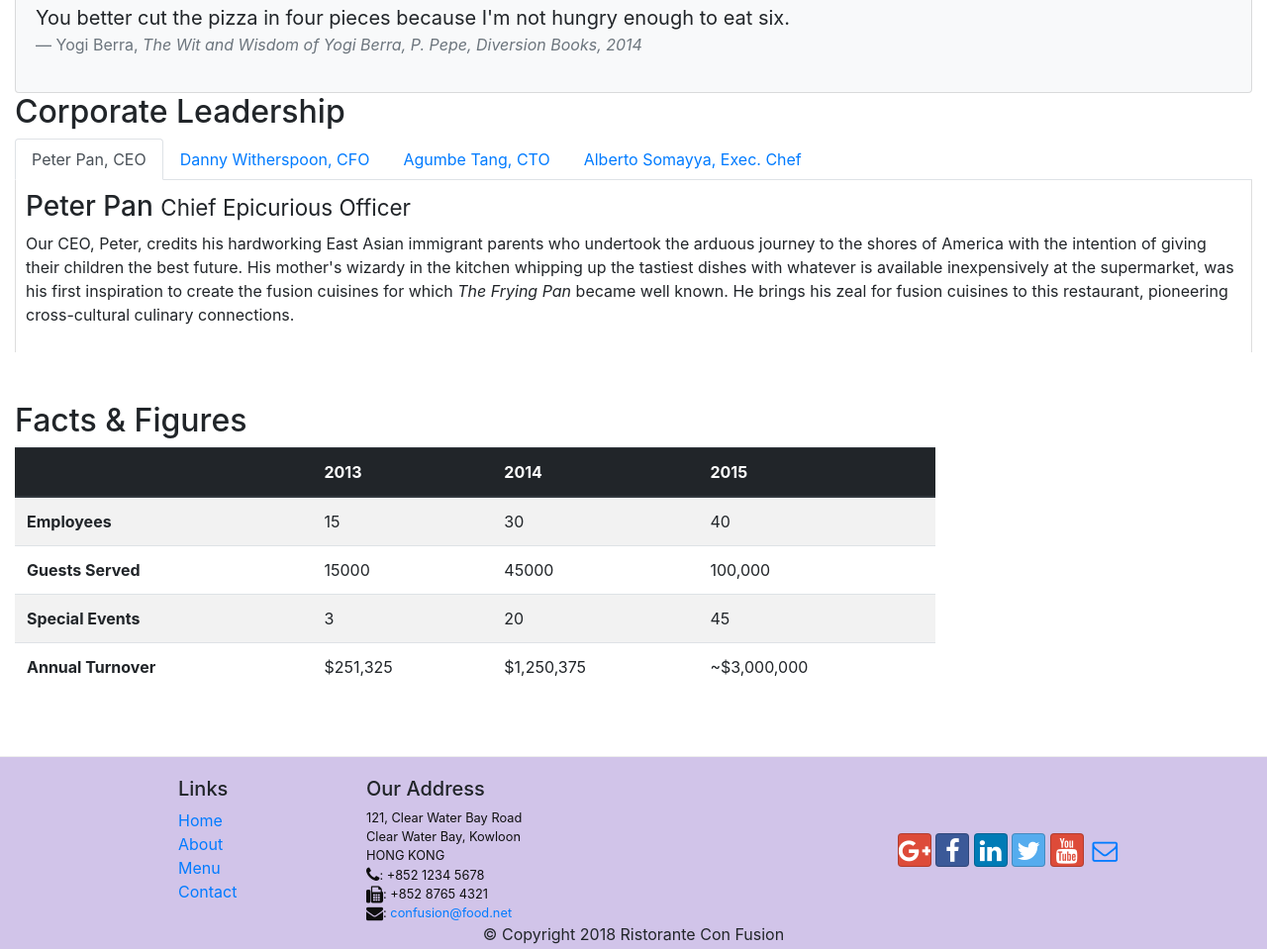
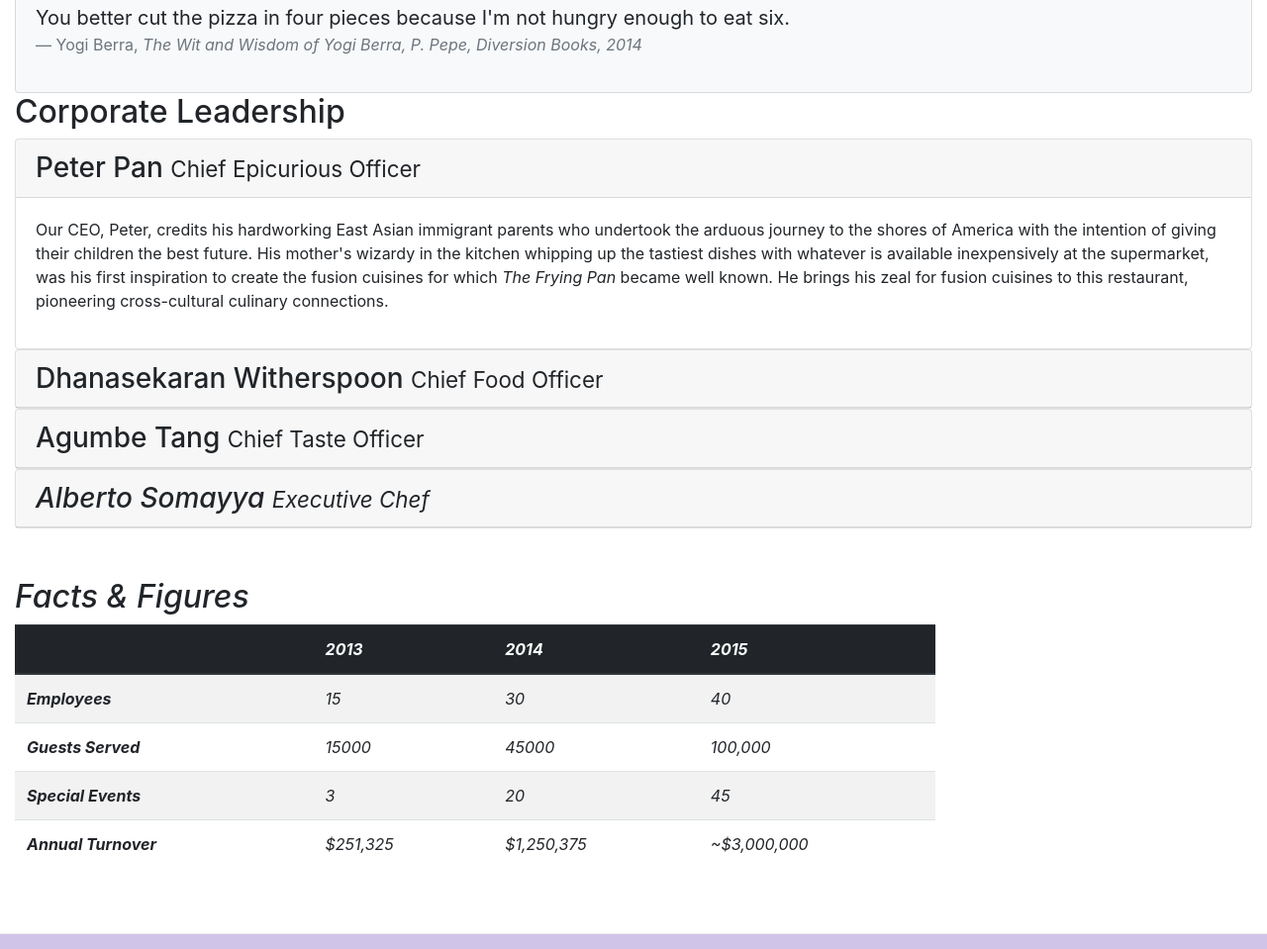
Before and after one commit to cteeps922/SPA, a website: page aboutus.html in a window 1280 px wide. Shown: the part 998-1957 px from the top of the page at 99% size. Drawn offline with nearby package versions, Linux system fonts and the light colour scheme.

Commit message:
Accordion

```diff
--- a/aboutus.html
+++ b/aboutus.html
@@ -93,43 +93,64 @@
           </div>
         </div>
         <div>
-          <div class="col-12 align-items-center ">
+          <div class="col-12 align-items-center">
             <h2>Corporate Leadership</h2>
-            <ul class="nav nav-tabs">
-              <li class="nav-item">
-                <a class="nav-link active" href="#peter"
-                  role="tab" data-toggle="tab">Peter Pan, CEO</a>
-              </li>
-              <li class="nav-item">
-                <a class="nav-link" href="#danny" role="tab"
-                  data-toggle="tab">Danny Witherspoon, CFO</a>
-              </li>
-              <li class="nav-item">
-                <a class="nav-link" href="#agumbe"role="tab"
-                  data-toggle="tab">Agumbe Tang, CTO</a>
-              </li>
-              <li class="nav-item">
-                <a class="nav-link" href="#alberto" role="tab"
-                  data-toggle="tab">Alberto Somayya, Exec. Chef</a>
-              </li>
-            </ul>
 
-            <div class="tab-content">
-              <div role="tabpanel" class="tab-pane fade show active" id="peter">
-                <h3>Peter Pan <small>Chief Epicurious Officer</small></h3>
+            <div id="accordion">
+              <div class="card">
+                <div class="card-header" role="tab" id="peterhead">
+                  <h3 class="mb-0">
+                    <a data-toggle="collapse" data-target="#peter">
+                      Peter Pan <small>Chief Epicurious Officer</small>
+                    </a></h3>
+                </div>
+                <div role="tabpanel" class="collapse show" id="peter" data-parent="#accordion">
+                  <div class="card-body">
                   <p class="d-none d-sm-block">Our CEO, Peter, credits his hardworking East Asian immigrant parents who undertook the arduous journey to the shores of America with the intention of giving their children the best future. His mother's wizardy in the kitchen whipping up the tastiest dishes with whatever is available inexpensively at the supermarket, was his first inspiration to create the fusion cuisines for which <em>The Frying Pan</em> became well known. He brings his zeal for fusion cuisines to this restaurant, pioneering cross-cultural culinary connections.</p>
                 </div>
-              <div role="tabpanel" class="tab-pane fade" id="danny">
-                <h3>Dhanasekaran Witherspoon <small>Chief Food Officer</small></h3>
+                </div>
+              </div>
+              <div class="card">
+                       <div class="card-header" role="tab" id="dannyhead">
+                       <h3 class="mb-0">
+                           <a class="collapsed" data-toggle="collapse" data-target="#danny">
+                           Dhanasekaran Witherspoon <small>Chief Food Officer</small>
+                           </a>
+                       </h3>
+                   </div>
+                   <div class="collapse" id="danny" data-parent="#accordion">
+                       <div class="card-body">
                            <p class="d-none d-sm-block">Our CFO, Danny, as he is affectionately referred to by his colleagues, comes from a long established family tradition in farming and produce. His experiences growing up on a farm in the Australian outback gave him great appreciation for varieties of food sources. As he puts it in his own words, <em>Everything that runs, wins, and everything that stays, pays!</em></p>
                        </div>
-              <div role="tabpanel" class="tab-pane fade" id="agumbe">
-                <h3>Agumbe Tang <small>Chief Taste Officer</small></h3>
-                <p class="d-none d-sm-block">Blessed with the most discerning gustatory sense, Agumbe, our CTO, personally ensures that every dish that we serve meets his exacting tastes. Our chefs dread the tongue lashing that ensues if their dish does not meet his exacting standards. He lives by his motto, <em>You click only if you survive my lick.</em></p>
                    </div>
-              <div role="tabpanel" class="tab-pane fade" id="alberto">
-                <h3>Alberto Somayya <small>Executive Chef</small></h3>
+               </div>
+               <div class="card">
+                       <div class="card-header" role="tab" id="agumbehead">
+                       <h3 class="mb-0">
+                           <a class="collapsed" data-toggle="collapse" data-target="#agumbe">
+                           Agumbe Tang <small>Chief Taste Officer</small>
+                           </a>
+                       </h3>
+                   </div>
+                   <div class="collapse" id="agumbe" data-parent="#accordion">
+                       <div class="card-body">
+                           <p class="d-none d-sm-block">Blessed with the most discerning gustatory sense, Agumbe, our CTO, personally ensures that every dish that we serve meets his exacting tastes. Our chefs dread the tongue lashing that ensues if their dish does not meet his exacting standards. He lives by his motto, <em>You click only if you survive my lick.</p>
+                       </div>
+                   </div>
+               </div>
+               <div class="card">
+                       <div class="card-header" role="tab" id="albertohead">
+                       <h3 class="mb-0">
+                           <a class="collapsed" data-toggle="collapse" data-target="#alberto">
+                           Alberto Somayya <small>Executive Chef</small>
+                           </a>
+                       </h3>
+                   </div>
+                   <div class="collapse" id="alberto" data-parent="#accordion">
+                       <div class="card-body">
                            <p class="d-none d-sm-block">Award winning three-star Michelin chef with wide International experience having worked closely with whos-who in the culinary world, he specializes in creating mouthwatering Indo-Italian fusion experiences. He says, <em>Put together the cuisines from the two craziest cultures, and you get a winning hit! Amma Mia!</em></p>
+                       </div>
+                   </div>
                </div>
             </div>
           </div>
```
Also changed, not shown: index.html (indentation only). Lines whose indentation alone changed are shown as unchanged.
